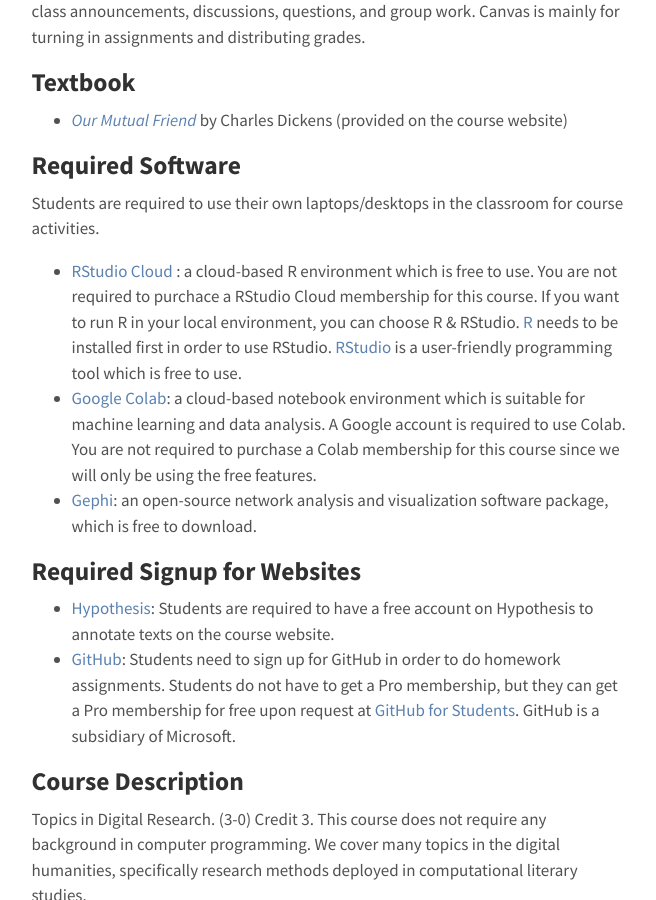
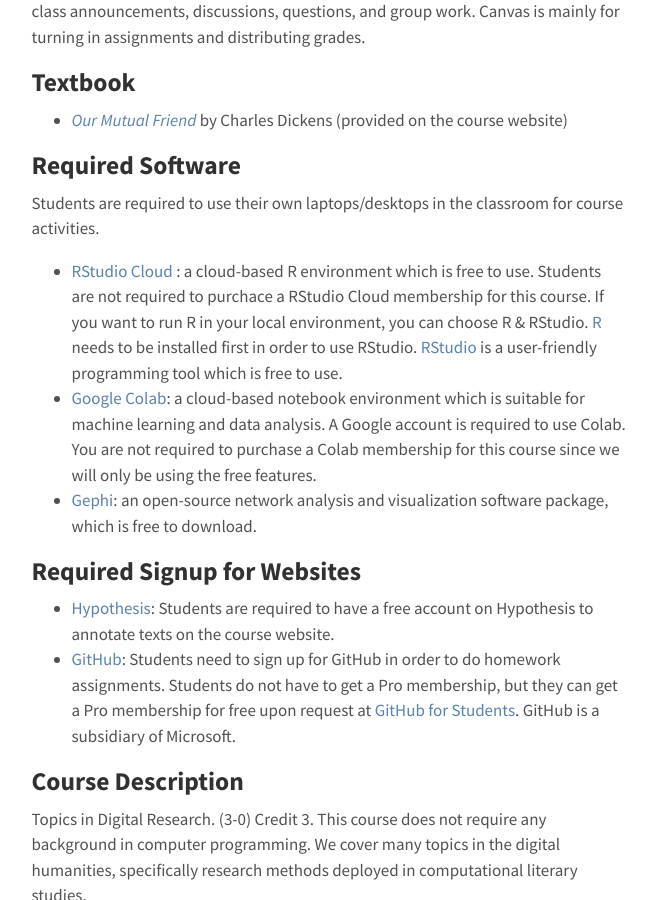
Before and after one commit to elibooklover/ENGL304-Spring2021, a Jekyll site: the page built from syllabus.md, in a window 1280 px wide and 900 px high, scrolled down 756 px. Shown: the whole window, without its empty margins (311-967 px from the left). Built offline with Jekyll 4.4.1, drawn with Linux system fonts in a browser that asks for light colours.

Commit message:
Syllabus

```diff
--- a/syllabus.md
+++ b/syllabus.md
@@ -25,7 +25,7 @@
 
 ## Required Software
 Students are required to use their own laptops/desktops in the classroom for course activities.
-* [RStudio Cloud](https://rstudio.cloud/) : a cloud-based R environment which is free to use. You are not required to purchace a RStudio Cloud membership for this course. If you want to run R in your local environment, you can choose R & RStudio. [R](https://cran.r-project.org/) needs to be installed first in order to use RStudio. [RStudio](https://rstudio.com/products/rstudio/download/) is a user-friendly programming tool which is free to use.
+* [RStudio Cloud](https://rstudio.cloud/) : a cloud-based R environment which is free to use. Students are not required to purchace a RStudio Cloud membership for this course. If you want to run R in your local environment, you can choose R & RStudio. [R](https://cran.r-project.org/) needs to be installed first in order to use RStudio. [RStudio](https://rstudio.com/products/rstudio/download/) is a user-friendly programming tool which is free to use.
 *	[Google Colab](https://colab.research.google.com/notebooks/intro.ipynb): a cloud-based notebook environment which is suitable for machine learning and data analysis. A Google account is required to use Colab. You are not required to purchase a Colab membership for this course since we will only be using the free features.
 * [Gephi](https://gephi.org/users/download/): an open-source network analysis and visualization software package, which is free to download.
 
```
